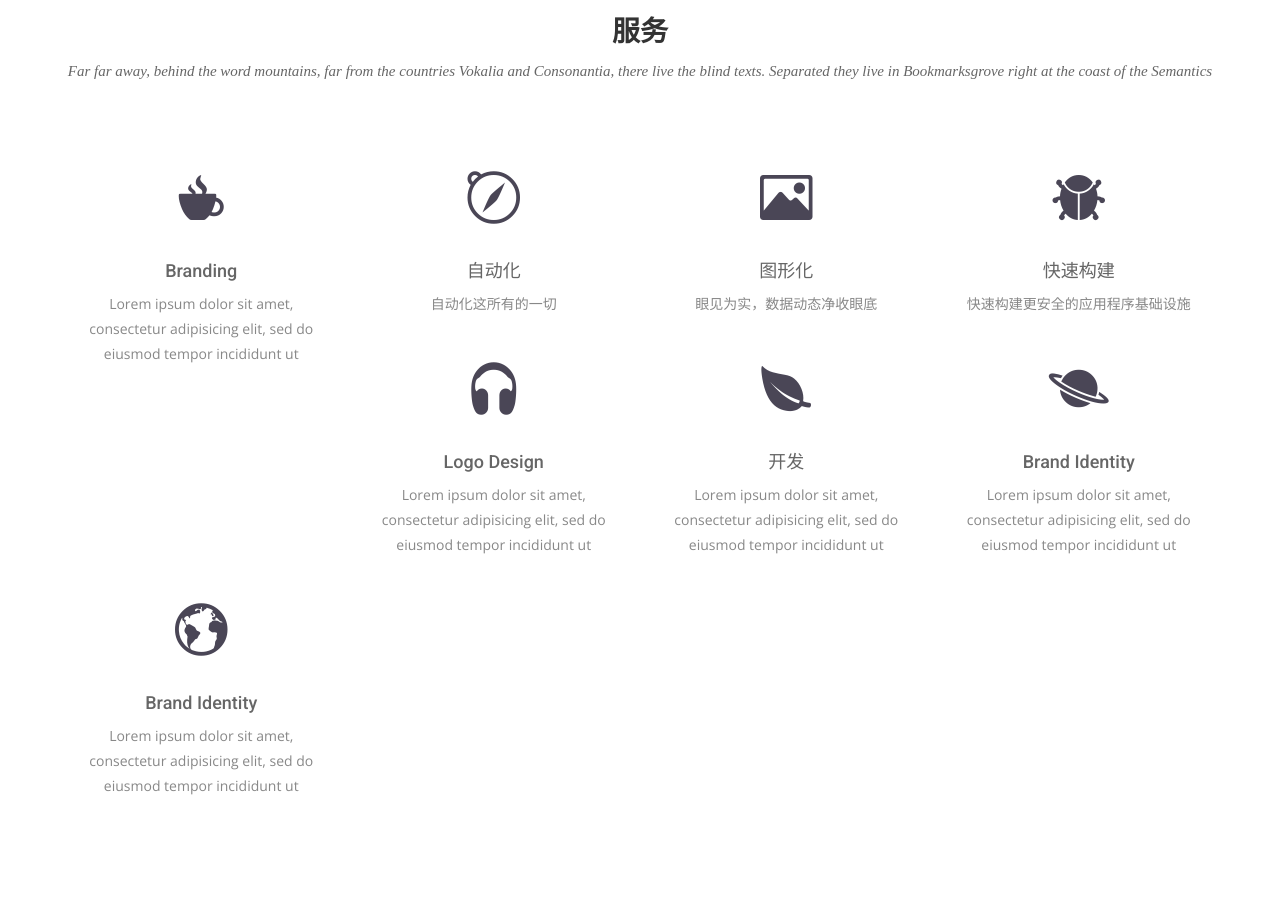
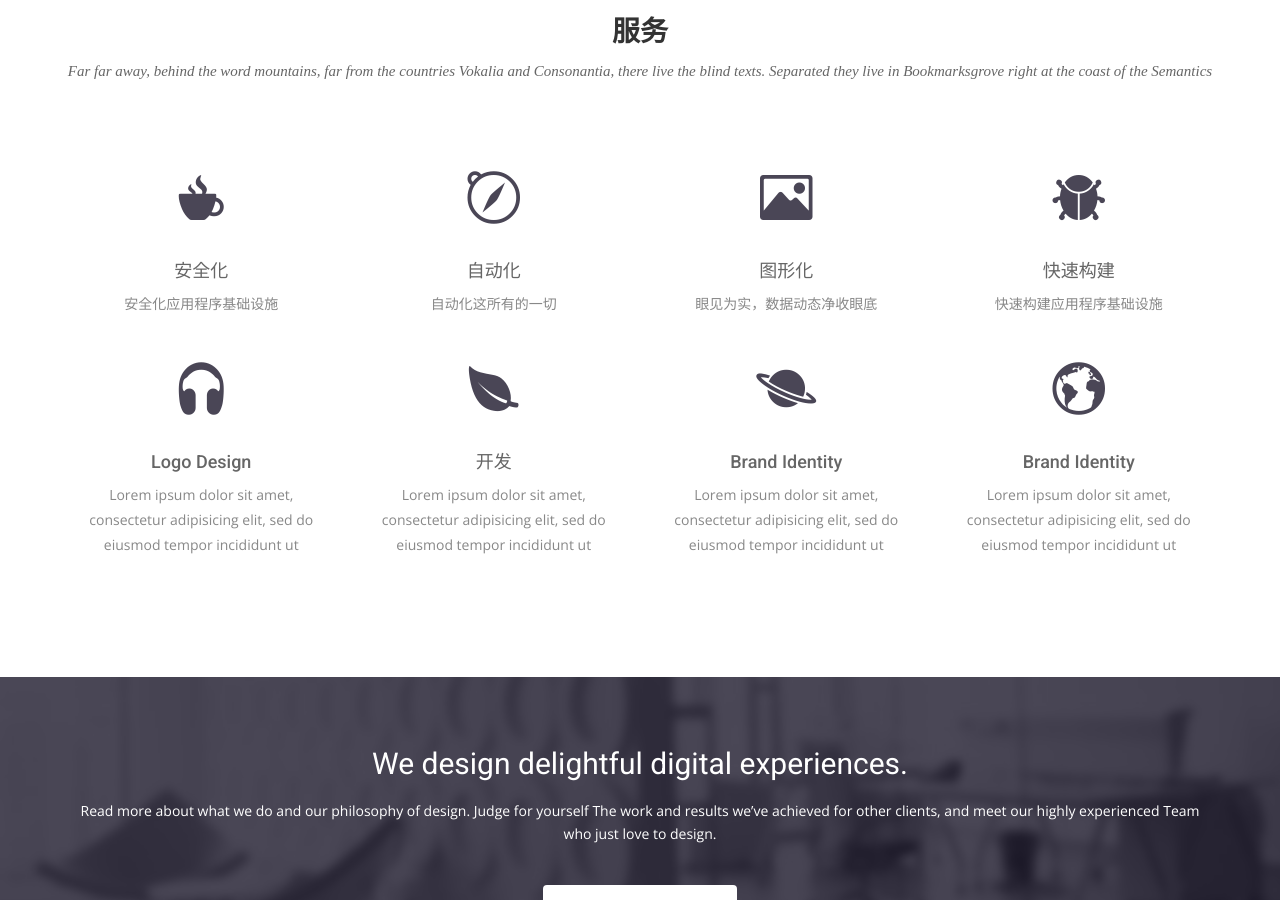
Before and after one commit to opsforce/opsforce.github.io, a Jekyll site: the page built from index.html, in a window 1280 px wide and 900 px high, scrolled down 2114 px. Built offline with Jekyll 4.4.1, drawn with Linux system fonts in a browser that asks for light colours; nearby versions of some CDN libraries; some web fonts are replaced.

Commit message:
update and fix

```diff
--- a/index.html
+++ b/index.html
@@ -66,8 +66,8 @@ permalink: /
       <div class="col-sm-6 col-md-3">
         <div class="service-item">
           <i class="icon ion-coffee"></i>
-          <h4>Branding</h4>
-          <p>Lorem ipsum dolor sit amet, consectetur adipisicing elit, sed do eiusmod tempor incididunt ut </p>
+          <h4>安全化</h4>
+          <p>安全化应用程序基础设施</p>
         </div>
       </div>
       <div class="col-sm-6 col-md-3">
@@ -88,7 +88,7 @@ permalink: /
         <div class="service-item">
           <i class="ion-bug"></i>
           <h4>快速构建</h4>
-          <p>快速构建更安全的应用程序基础设施</p>
+          <p>快速构建应用程序基础设施</p>
         </div>
       </div>
       <div class="col-sm-6 col-md-3">
```
